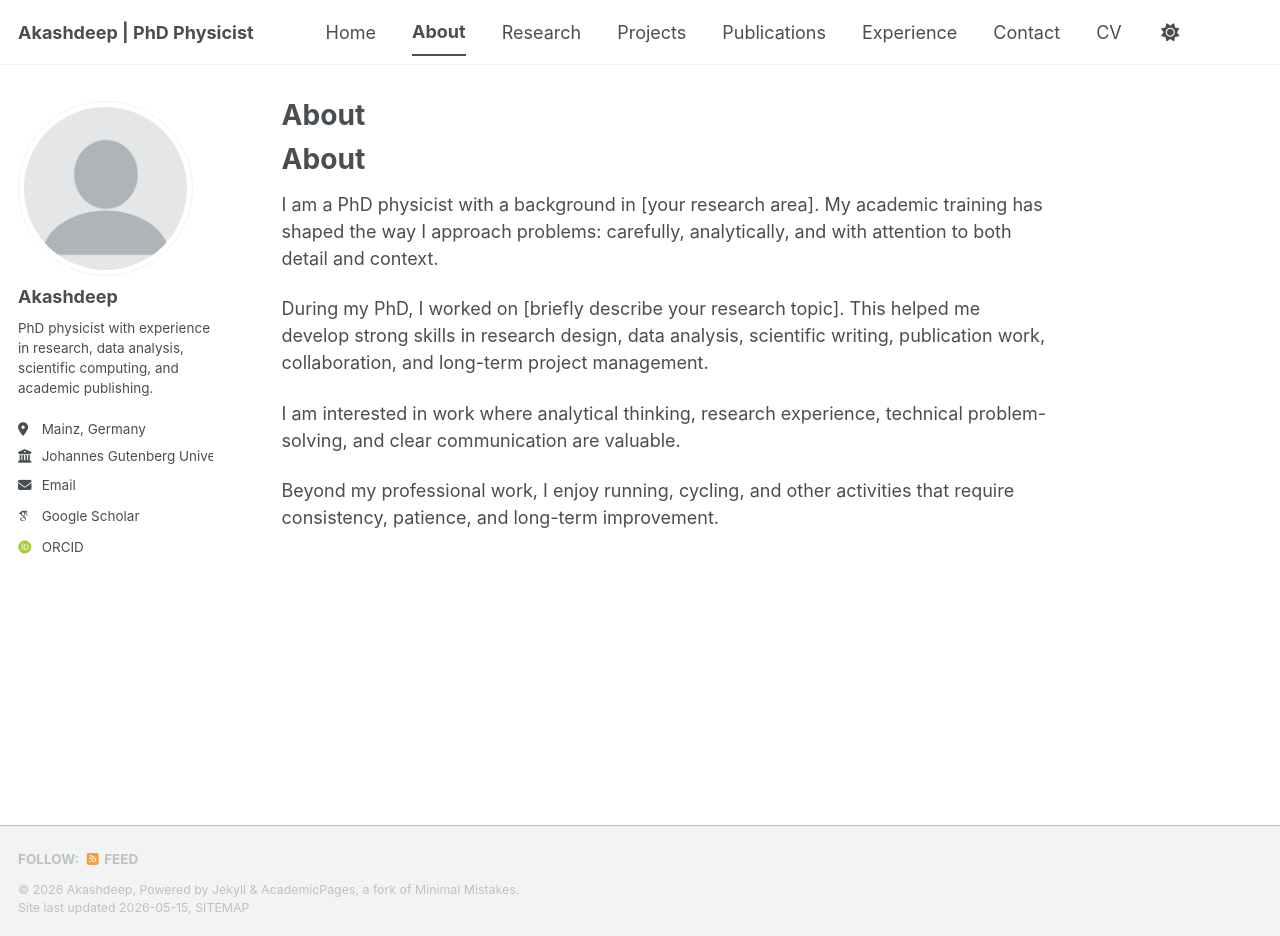
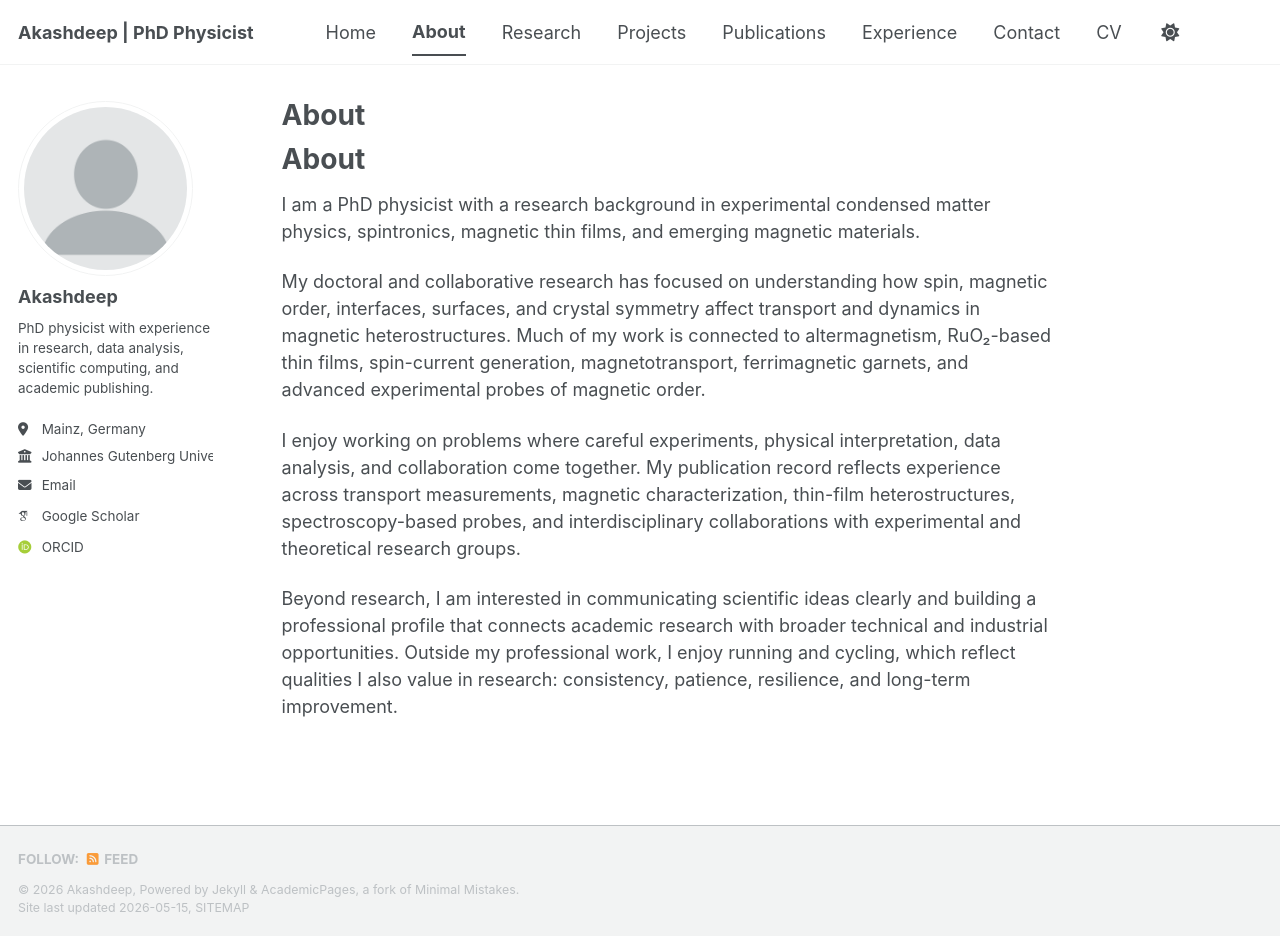
Before and after one commit to a-akashdeep/a-akashdeep, a Jekyll site: the page built from _pages/about.md, in a window 1280 px wide and 936 px high. Built offline with Jekyll 4.4.1, drawn with Linux system fonts in a browser that asks for light colours; some web fonts are replaced; a script bundle is joined from its source files by our own code; library files that are not in the unit come from our copies.

Commit message:
Revise About page with detailed research background
Updated personal background and research focus in the About page.

```diff
--- a/_pages/about.md
+++ b/_pages/about.md
@@ -1,16 +1,15 @@
 ---
+title: "About"
 permalink: /about/
-title: "About"
 author_profile: true
-
 ---
 
 # About
 
-I am a PhD physicist with a background in [your research area]. My academic training has shaped the way I approach problems: carefully, analytically, and with attention to both detail and context.
+I am a PhD physicist with a research background in experimental condensed matter physics, spintronics, magnetic thin films, and emerging magnetic materials.
 
-During my PhD, I worked on [briefly describe your research topic]. This helped me develop strong skills in research design, data analysis, scientific writing, publication work, collaboration, and long-term project management.
+My doctoral and collaborative research has focused on understanding how spin, magnetic order, interfaces, surfaces, and crystal symmetry affect transport and dynamics in magnetic heterostructures. Much of my work is connected to altermagnetism, RuO₂-based thin films, spin-current generation, magnetotransport, ferrimagnetic garnets, and advanced experimental probes of magnetic order.
 
-I am interested in work where analytical thinking, research experience, technical problem-solving, and clear communication are valuable.
+I enjoy working on problems where careful experiments, physical interpretation, data analysis, and collaboration come together. My publication record reflects experience across transport measurements, magnetic characterization, thin-film heterostructures, spectroscopy-based probes, and interdisciplinary collaborations with experimental and theoretical research groups.
 
-Beyond my professional work, I enjoy running, cycling, and other activities that require consistency, patience, and long-term improvement.
+Beyond research, I am interested in communicating scientific ideas clearly and building a professional profile that connects academic research with broader technical and industrial opportunities. Outside my professional work, I enjoy running and cycling, which reflect qualities I also value in research: consistency, patience, resilience, and long-term improvement.
```
